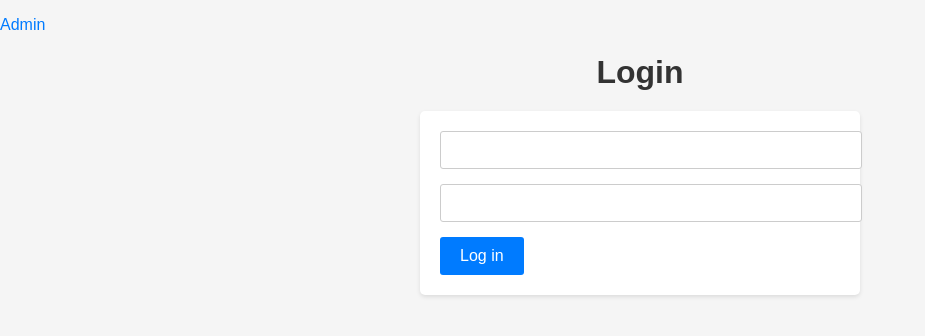
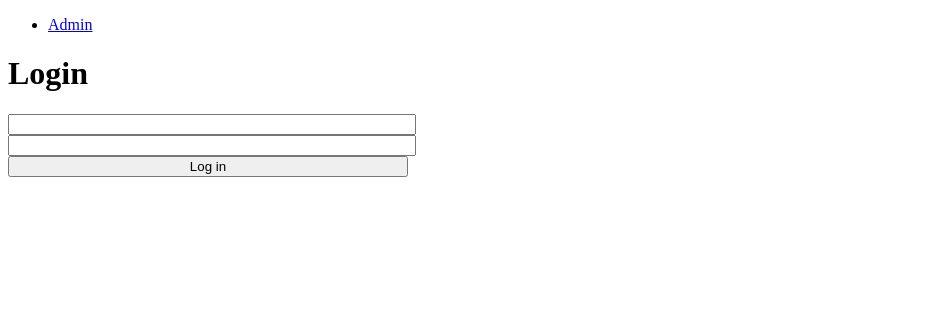
Before and after one commit to Mixail132/VacancyAdder, a Django app: page /vadder/ in a window 1280 px wide. Shown: the top 336 px of the page, without its empty margins (0-925 px from the left). Run offline with Django 5.2, Linux system fonts and the light colour scheme.

Commit message:
Refresh the CSS.

```diff
--- a/vadder/static/css/beauty.css
+++ b/vadder/static/css/beauty.css
@@ -1,73 +1,47 @@
-/* style.css */
+body {
+    max-width: 400px}
 
-/* Общие стили */
-body {
-    font-family: Arial, sans-serif;
-    background-color: #f5f5f5;
-    margin: 0;
-    padding: 0;
+/ *  Styling for all the devices * /
+form {
+  max-width: 600px; / *  Limit the form width  * /
+  margin: 0 auto; / *  Center the form  * /
+  padding: 1em; / *  Add the indents  * /
 }
 
-/* Стили для заголовка */
-h1 {
-    color: #333;
-    text-align: center;
-    margin: 20px 0;
+
+input, select, textarea {
+  width: 100%; / *  Stretch the input fields to the full width oef the form  * /
 }
 
-/* Стили для формы */
-form {
-    max-width: 400px;
-    margin: 0 auto;
-    padding: 20px;
-    background-color: #fff;
-    border-radius: 5px;
-    box-shadow: 0 2px 4px rgba(0, 0, 0, 0.1);
+button {
+  width: auto; / *  The button size does not stretch  * /
+  margin-top: 1em; / *  Add some padding at the top  * /
 }
 
-/* Стили для полей ввода */
-input[type="text"],
-select,
-textarea {
-    width: 100%;
-    padding: 10px;
-    margin-bottom: 15px;
-    border: 1px solid #ccc;
-    border-radius: 3px;
-    font-size: 14px;
+/ *  Media quiery for mobile devices  * /
+@media (max-width: 600px) {
+  form {
+    padding: 0.5em; / *  Reduce padding for small screens  * /
+  }
+
+
+
+  input, select, textarea {
+    font-size: 0.8em; / *  Уменьшаем размер шрифта полей ввода  * /
+  }
+
+  button {
+    font-size: 0.8em; / *  Уменьшаем размер шрифта кнопки  * /
+  }
+}
+/ * checkboxes  horizontal align  * /
+.checkbox-container {
+  display: flex;
+  align-items: center;
+  background-color: red;
 }
 
-/* Стили для кнопки */
-input[type="submit"] {
-    background-color: #007bff;
-    color: #fff;
-    border: none;
-    border-radius: 3px;
-    padding: 10px 20px;
-    cursor: pointer;
-    font-size: 16px;
+/ *  Дополнительный стиль для чекбоксов  * /
+input[type="checkbox"] {
+  margin-right: 10px; / *  Добавляем немного пространства между чекбоксами  * /
 }
-
-/* Стили для ссылок */
-a {
-    color: #007bff;
-    text-decoration: none;
-}
-
-/* Стили для навигации */
-nav ul {
-    list-style: none;
-    padding: 0;
-}
-
-nav ul li {
-    display: inline-block;
-    margin-right: 20px;
-}
-
-/* Медиа-запрос для мобильных устройств */
-@media (max-width: 600px) {
-    form {
-        max-width: 100%;
-    }
-}
--- a/vadder/templates/add.html
+++ b/vadder/templates/add.html
@@ -21,7 +21,7 @@
       <option value="hr">hr</option>
     </select>
   </div><br>
-  <div>level<br>
+  <div class="checkbox-container">level<br>
     junior<input type="checkbox" name="junior" value="junior">
     middle<input type="checkbox" name="middle" value="middle">
     senior<input type="checkbox" name="senior" value="senior">
```
